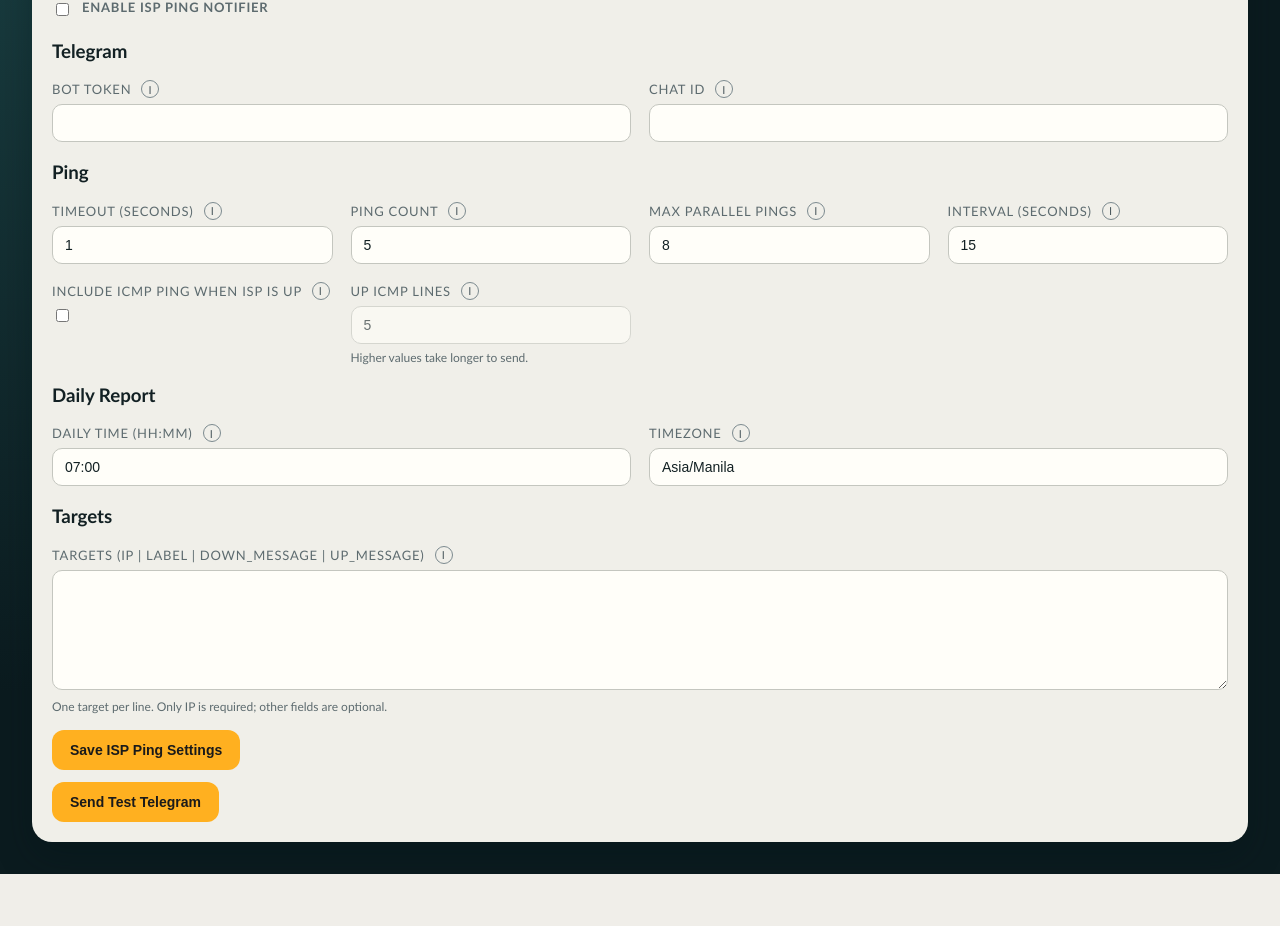
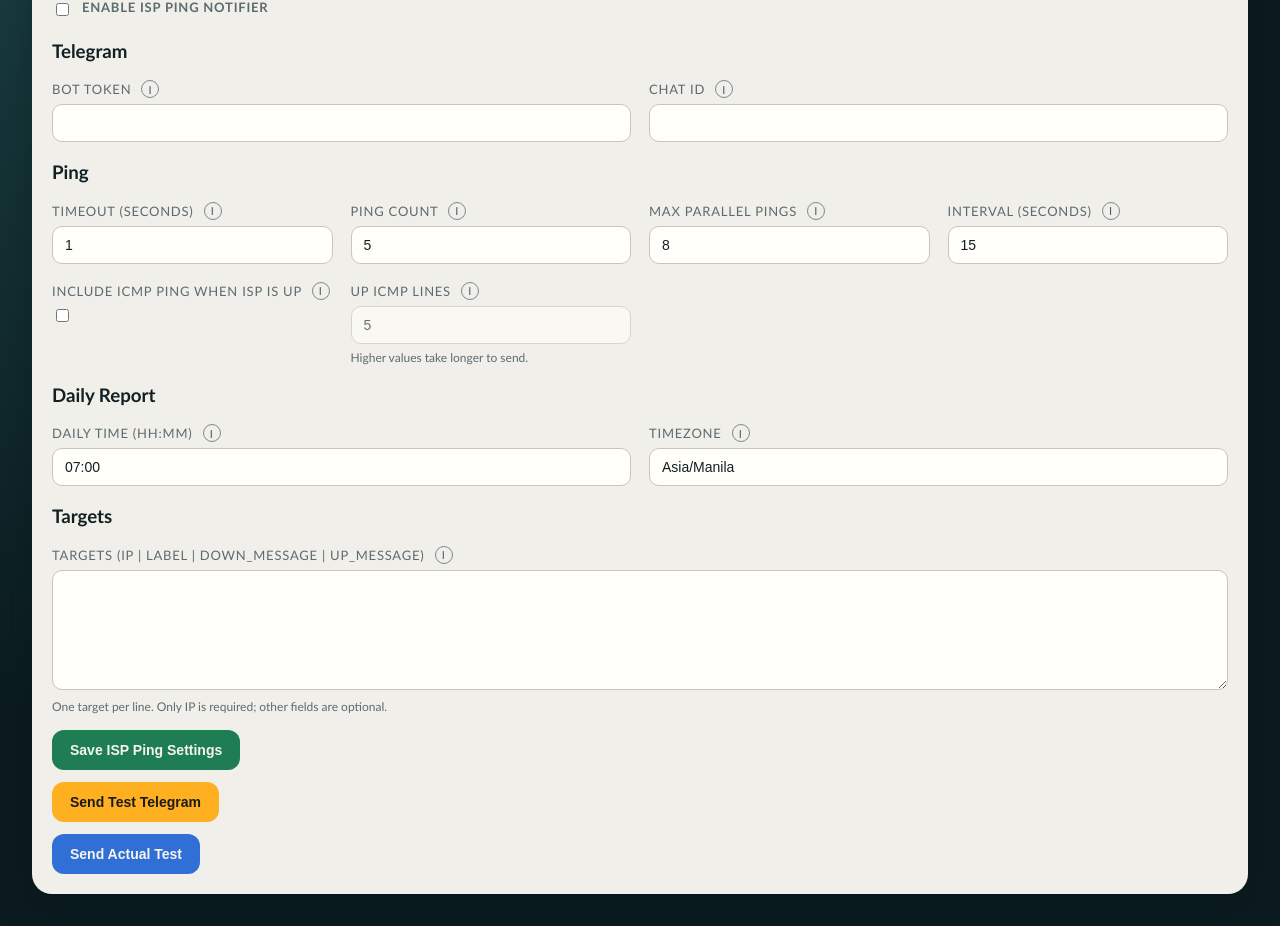
Before and after one commit to Jess-is-it/threejmon, a FastAPI app: page /settings/isp in a window 1280 px wide. Shown: the part 241-1167 px from the top of the page. Before the commit the page ends 1115 px from the top, so only its background shows below. Run offline with FastAPI, Linux system fonts and the light colour scheme; data that the repository does not hold is empty.

Commit message:
Add actual test buttons and button colors

```diff
--- a/app/main.py
+++ b/app/main.py
@@ -10,9 +10,12 @@ from fastapi.templating import Jinja2Templates
 from .db import get_job_status, init_db
 from .forms import parse_bool, parse_float, parse_int, parse_lines, parse_targets
 from .jobs import JobsManager
+from .notifiers import isp_ping as isp_ping_notifier
+from .notifiers import optical as optical_notifier
+from .notifiers import rto as rto_notifier
 from .notifiers.telegram import TelegramError, send_telegram
 from .settings_defaults import ISP_PING_DEFAULTS, OPTICAL_DEFAULTS, RTO_DEFAULTS
-from .settings_store import export_settings, get_settings, import_settings, save_settings
+from .settings_store import export_settings, get_settings, get_state, import_settings, save_settings, save_state
 
 BASE_DIR = Path(__file__).resolve().parent
 
@@ -159,6 +162,23 @@ async def optical_settings_test(request: Request):
     )
 
 
+@app.post("/settings/optical/run", response_class=HTMLResponse)
+async def optical_settings_run(request: Request):
+    settings = get_settings("optical", OPTICAL_DEFAULTS)
+    message = ""
+    try:
+        optical_notifier.run(settings)
+        message = "Actual optical check sent."
+    except TelegramError as exc:
+        message = str(exc)
+    except Exception as exc:
+        message = f"Run failed: {exc}"
+    return templates.TemplateResponse(
+        "settings_optical.html",
+        make_context(request, {"settings": settings, "message": message}),
+    )
+
+
 @app.get("/settings/rto", response_class=HTMLResponse)
 async def rto_settings(request: Request):
     settings = get_settings("rto", RTO_DEFAULTS)
@@ -229,6 +249,25 @@ async def rto_settings_test(request: Request):
     )
 
 
+@app.post("/settings/rto/run", response_class=HTMLResponse)
+async def rto_settings_run(request: Request):
+    settings = get_settings("rto", RTO_DEFAULTS)
+    message = ""
+    try:
+        history = get_state("rto_history", {})
+        history = rto_notifier.run(settings, history)
+        save_state("rto_history", history)
+        message = "Actual RTO check sent."
+    except TelegramError as exc:
+        message = str(exc)
+    except Exception as exc:
+        message = f"Run failed: {exc}"
+    return templates.TemplateResponse(
+        "settings_rto.html",
+        make_context(request, {"settings": settings, "message": message}),
+    )
+
+
 @app.get("/settings/isp", response_class=HTMLResponse)
 async def isp_settings(request: Request):
     settings = get_settings("isp_ping", ISP_PING_DEFAULTS)
@@ -291,6 +330,33 @@ async def isp_settings_test(request: Request):
     )
 
 
+@app.post("/settings/isp/run", response_class=HTMLResponse)
+async def isp_settings_run(request: Request):
+    settings = get_settings("isp_ping", ISP_PING_DEFAULTS)
+    message = ""
+    try:
+        state = get_state(
+            "isp_ping_state",
+            {
+                "last_status": {},
+                "last_report_date": None,
+                "last_report_time": None,
+                "last_report_timezone": None,
+            },
+        )
+        state = isp_ping_notifier.run_check(settings, state)
+        save_state("isp_ping_state", state)
+        message = "Actual ISP ping check sent."
+    except TelegramError as exc:
+        message = str(exc)
+    except Exception as exc:
+        message = f"Run failed: {exc}"
+    return templates.TemplateResponse(
+        "settings_isp.html",
+        make_context(request, {"settings": settings, "message": message}),
+    )
+
+
 @app.get("/settings", response_class=HTMLResponse)
 async def settings_root():
     return RedirectResponse(url="/settings/optical", status_code=302)
--- a/app/static/style.css
+++ b/app/static/style.css
@@ -204,6 +204,16 @@ button:hover {
   box-shadow: 0 6px 12px rgba(0, 0, 0, 0.2);
 }
 
+.button-green {
+  background: #1e7d53;
+  color: #f7f4ef;
+}
+
+.button-blue {
+  background: #2f6fd6;
+  color: #f7f4ef;
+}
+
 .alert {
   padding: 10px 14px;
   background: rgba(94, 164, 165, 0.2);
--- a/app/templates/settings_isp.html
+++ b/app/templates/settings_isp.html
@@ -71,11 +71,14 @@
     <div class="help">One target per line. Only IP is required; other fields are optional.</div>
 
     <div style="margin-top: 16px;">
-      <button type="submit">Save ISP Ping Settings</button>
+      <button type="submit" class="button-green">Save ISP Ping Settings</button>
     </div>
   </form>
   <form method="post" action="/settings/isp/test" style="margin-top: 12px;">
     <button type="submit">Send Test Telegram</button>
+  </form>
+  <form method="post" action="/settings/isp/run" style="margin-top: 12px;">
+    <button type="submit" class="button-blue">Send Actual Test</button>
   </form>
 </div>
 <script>
--- a/app/templates/settings_optical.html
+++ b/app/templates/settings_optical.html
@@ -104,11 +104,14 @@
     </div>
 
     <div style="margin-top: 16px;">
-      <button type="submit">Save Optical Settings</button>
+      <button type="submit" class="button-green">Save Optical Settings</button>
     </div>
   </form>
   <form method="post" action="/settings/optical/test" style="margin-top: 12px;">
     <button type="submit">Send Test Telegram</button>
   </form>
+  <form method="post" action="/settings/optical/run" style="margin-top: 12px;">
+    <button type="submit" class="button-blue">Send Actual Test</button>
+  </form>
 </div>
 {% endblock %}
--- a/app/templates/settings_rto.html
+++ b/app/templates/settings_rto.html
@@ -120,11 +120,14 @@
     </div>
 
     <div style="margin-top: 16px;">
-      <button type="submit">Save RTO Settings</button>
+      <button type="submit" class="button-green">Save RTO Settings</button>
     </div>
   </form>
   <form method="post" action="/settings/rto/test" style="margin-top: 12px;">
     <button type="submit">Send Test Telegram</button>
   </form>
+  <form method="post" action="/settings/rto/run" style="margin-top: 12px;">
+    <button type="submit" class="button-blue">Send Actual Test</button>
+  </form>
 </div>
 {% endblock %}
```
